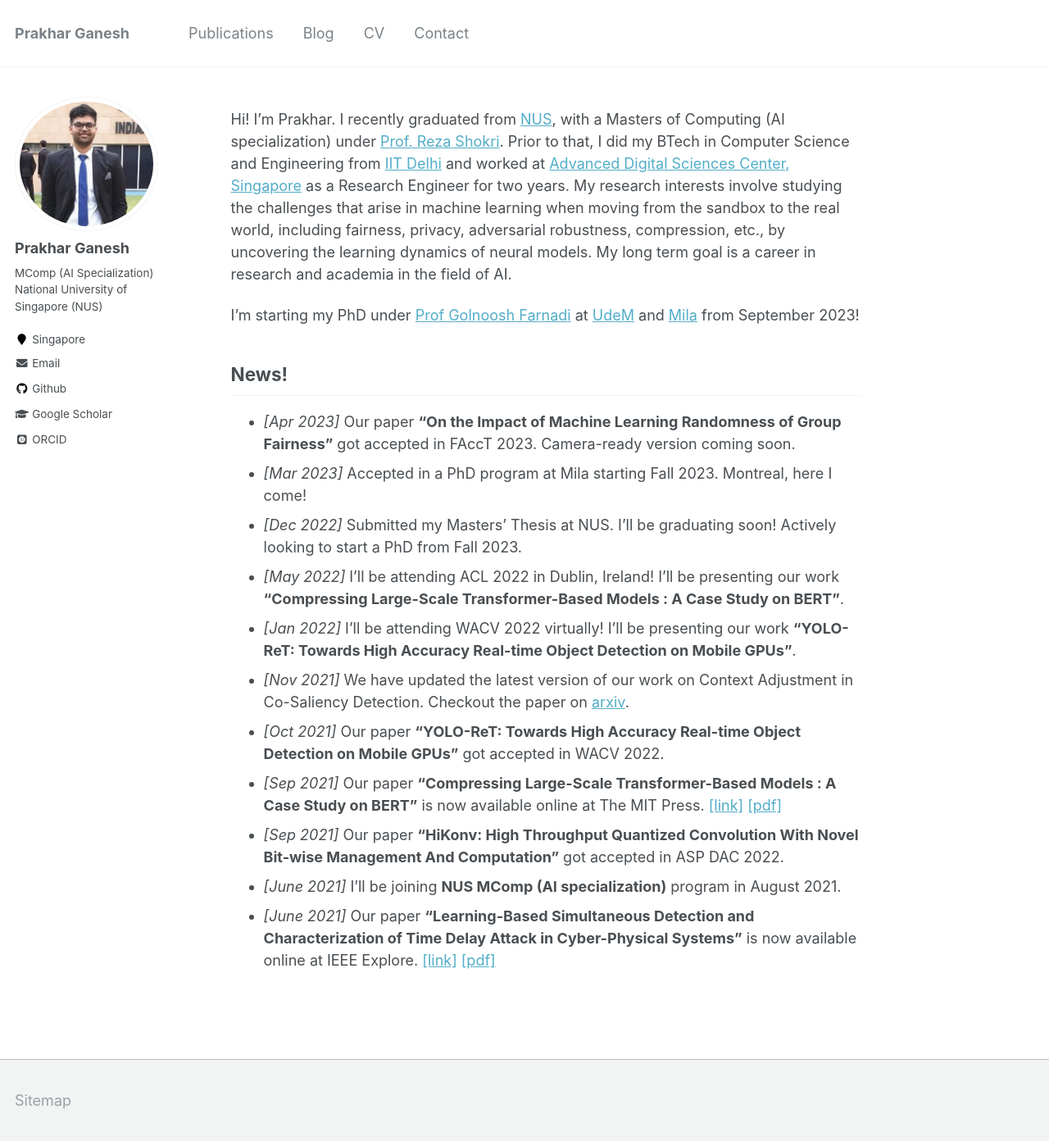
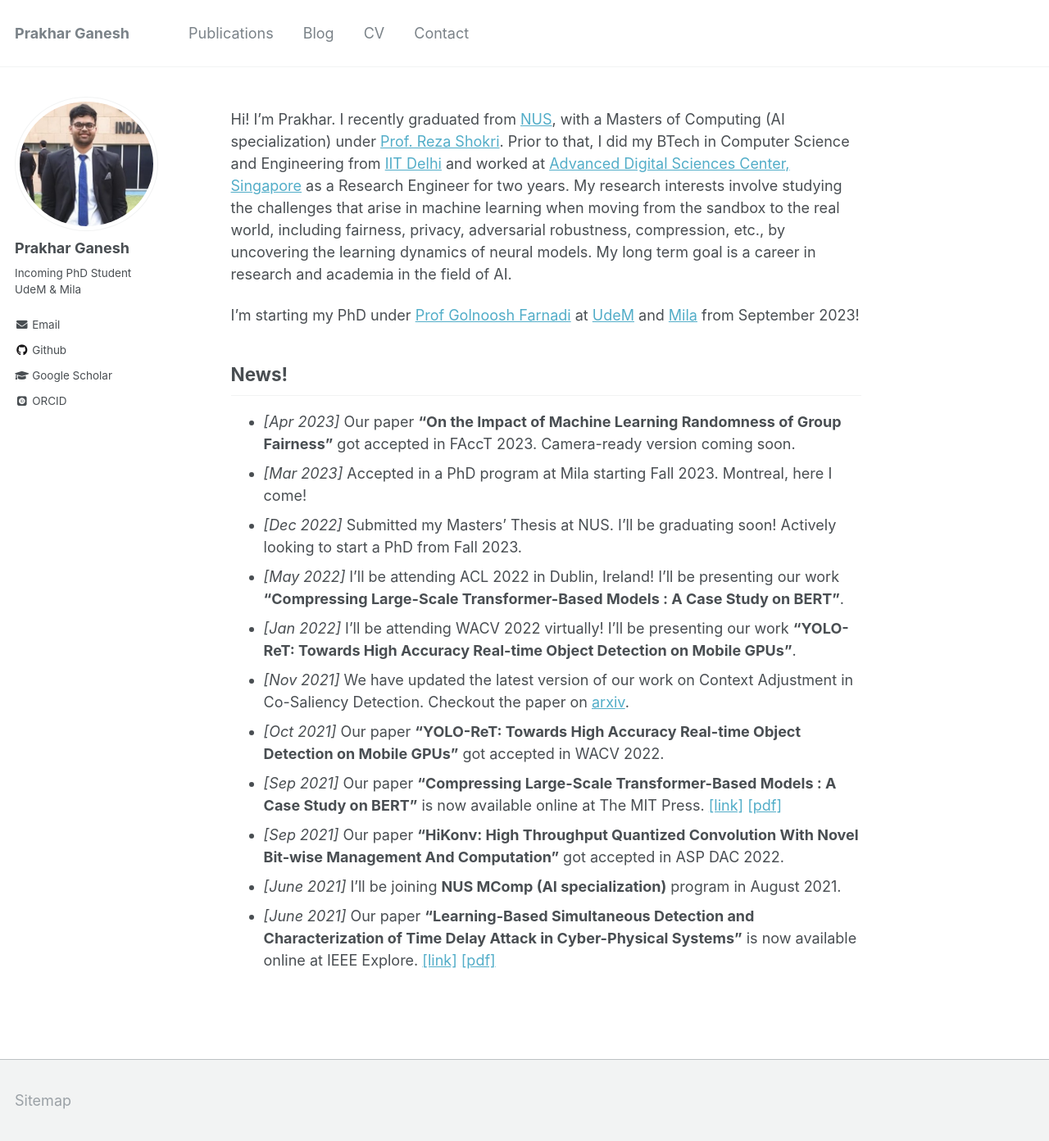
Before and after one commit to prakharg24/prakharg24.github.io, a Jekyll site: the page built from _pages/about.md, in a window 1280 px wide and 1392 px high. Shown: the whole window at 82% size. Built offline with Jekyll 4.4.1, drawn with Linux system fonts in a browser that asks for light colours; some web fonts are replaced.

Commit message:
facct updates

```diff
--- a/_config.yml
+++ b/_config.yml
@@ -82,12 +82,12 @@ analytics:
 author:
   name             : "Prakhar Ganesh"
   avatar           : "profile.png"
-  bio              : "MComp (AI Specialization) <br> National University of Singapore (NUS)"
-  location         : "Singapore"
+  bio              : "Incoming PhD Student <br> UdeM & Mila"
+  location         :
   employer         :
   pubmed           :
   googlescholar    : "https://scholar.google.co.in/citations?user=Xd5QJoEAAAAJ&hl=en&oi=ao"
-  email            : "pganesh@comp.nus.edu.sg"
+  email            : "prakhar.ganesh@umontreal.ca"
   researchgate     :  # example: "https://www.researchgate.net/profile/yourprofile"
   uri              :
   bitbucket        :
```
